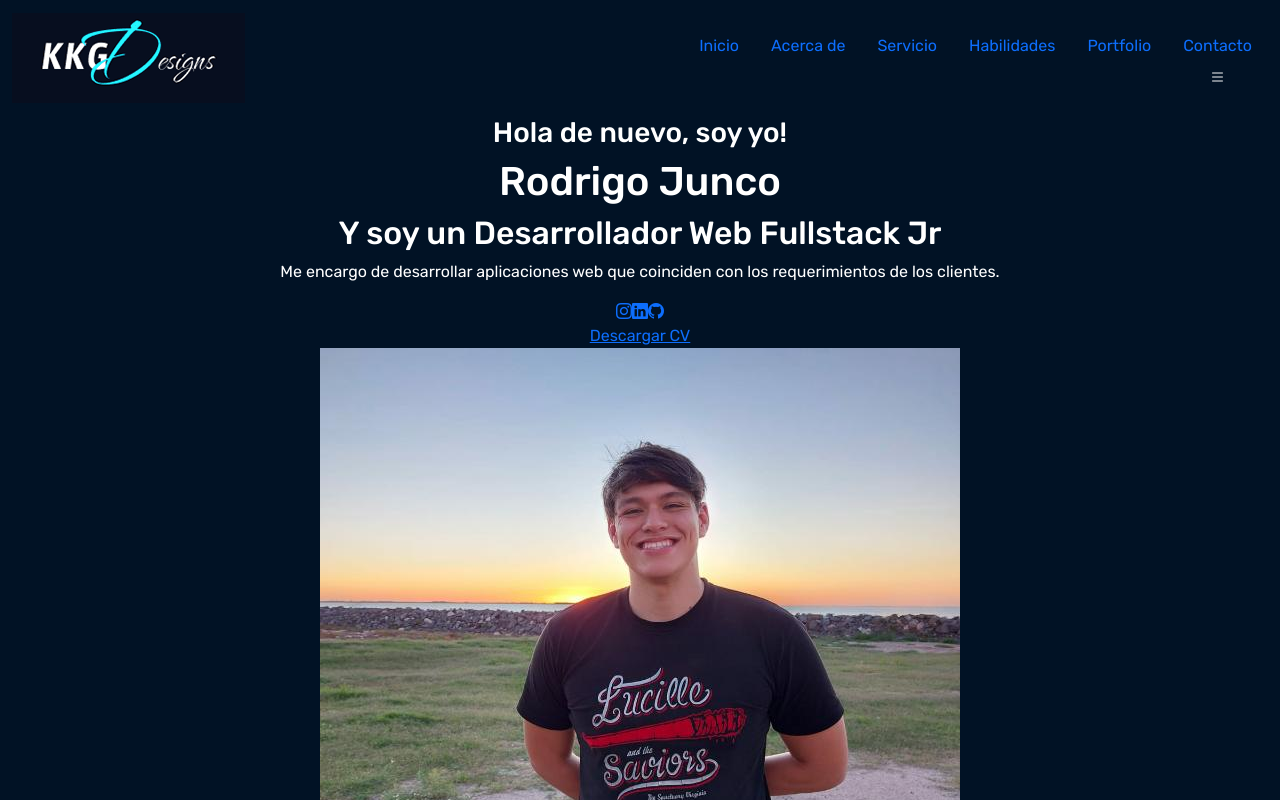
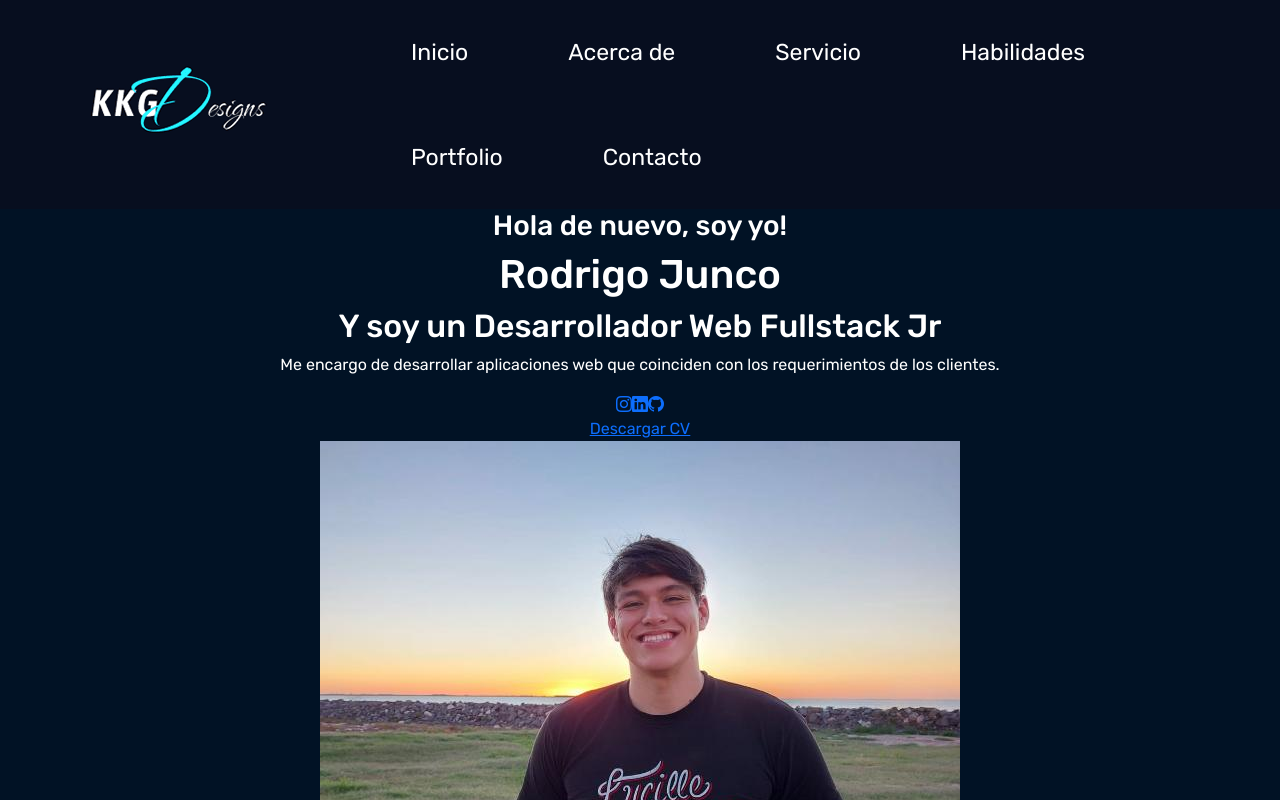
Before and after one commit to RPJunco/my-portfolio-react, a React (Vite) app: page / in a window 1280 px wide. Shown: the top 800 px of the page. Built offline with nearby package versions, Linux system fonts and the light colour scheme.

Commit message:
Se agregaron estilos al componente 'Header.jsx'. Ademas de eso se cambiaron estilos que establecia bootstrap

```diff
--- a/src/Component/Header/Header.css
+++ b/src/Component/Header/Header.css
@@ -0,0 +1,40 @@
+:root {
+    --header-bgcolor: #070e1f;
+
+    --nav-link-hover-color: #070e1f;
+}
+
+
+.header {
+    width: 100%;
+    background-color: var(--header-bgcolor);
+}
+
+.navbar .container-fluid {
+    display: flex;
+    justify-content: space-around !important;
+}
+
+.navbar {
+    padding: 0px !important;
+}
+
+.navbar-brand {
+    padding: 0px 50px;
+}
+
+.nav-link{
+    padding: 35px 50px !important;
+    color: white !important;
+    font-size: 23px !important;
+    transition: background-color 1.9s, color 1.9s !important;
+}
+
+.nav-link:hover {
+    background-color: white;
+    color: var(--nav-link-hover-color) !important;
+}
+
+.menu-icono {
+    display: none;
+}
```
